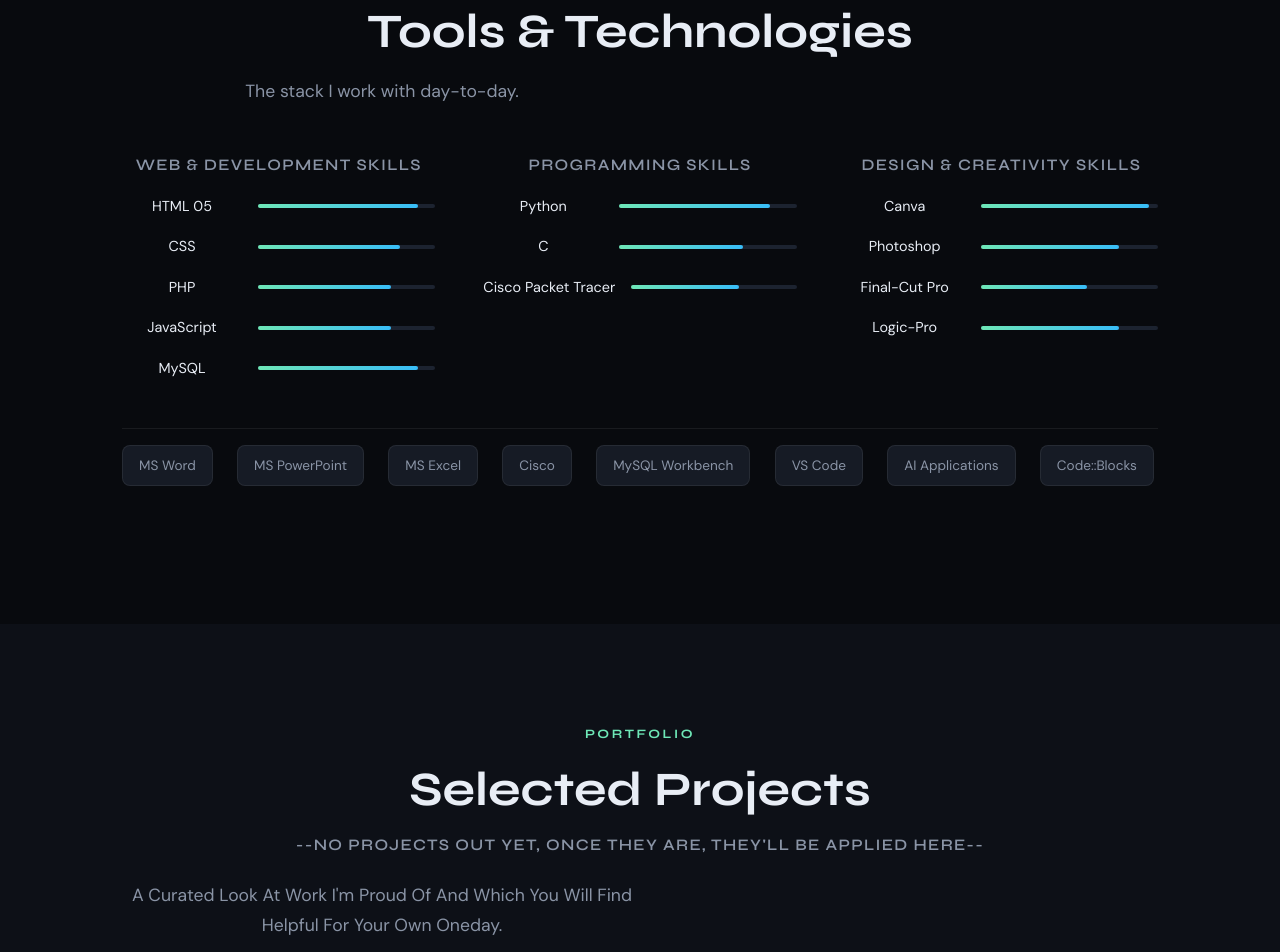
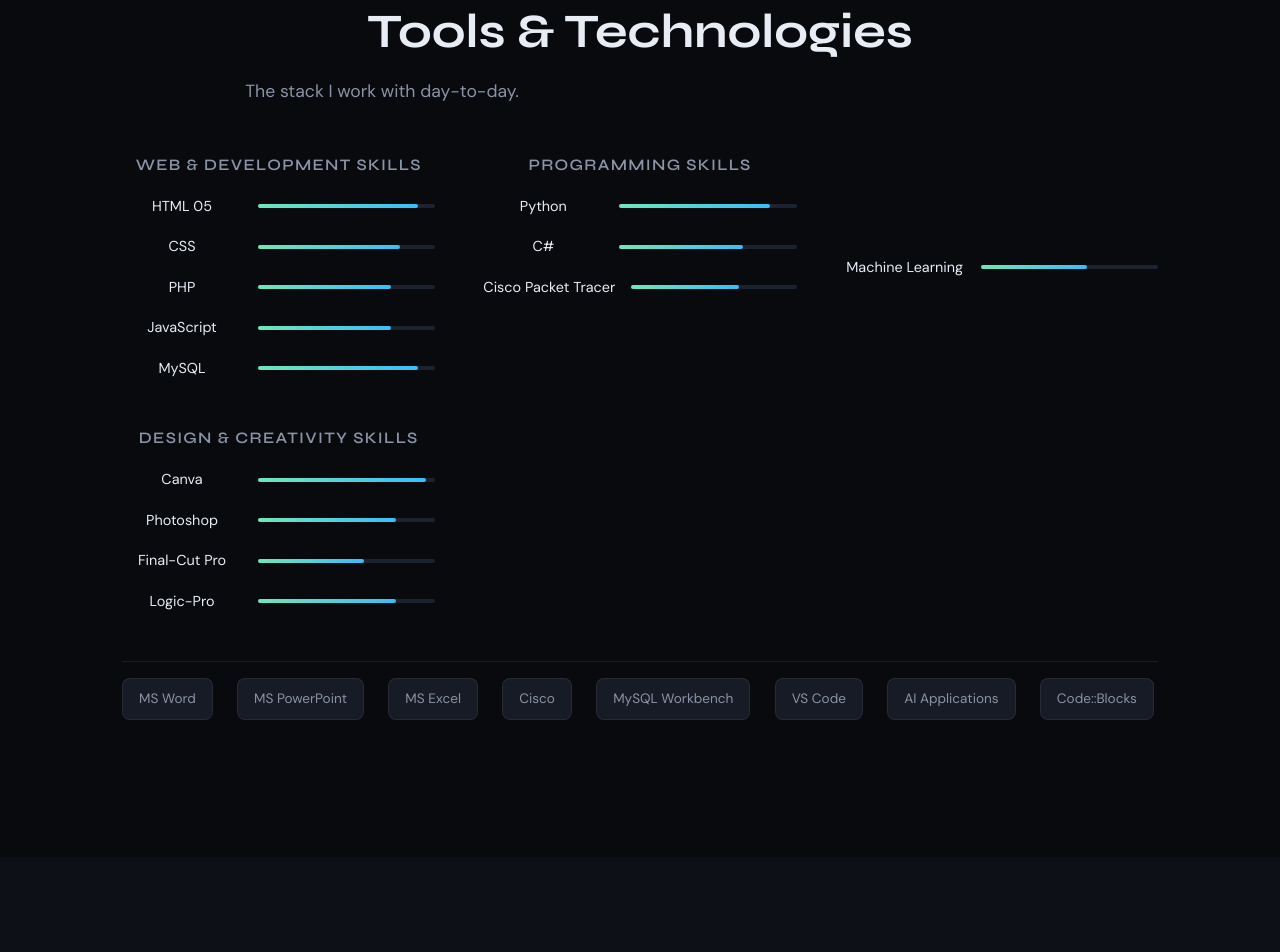
Before and after one commit to lehanranasinghe256/LR---Portfolio, a plain HTML site: page index.html in a window 1280 px wide. Shown: the part 2892-3844 px from the top of the page. Drawn offline with Linux system fonts and the light colour scheme; a script that the page names is missing.

Commit message:
Revise skills section and add Machine Learning
Updated skill section to reflect personal skills and added Machine Learning.

```diff
--- a/index.html
+++ b/index.html
@@ -336,7 +336,7 @@
 </a>
   </section>
 
-  <!-- ═══════════ SKILLS ═══════════ -->
+  <!-- ═══════════ Personal Skills ═══════════ -->
   <section id="skills" class="section">
     <div class="container">
       <div class="section-label">Skills</div>
@@ -378,7 +378,7 @@
               <div class="skill-bar"><div class="skill-fill" style="--pct:85%"></div></div>
             </div>
             <div class="skill-item">
-              <span class="skill-name">C</span>
+              <span class="skill-name">C#</span>
               <div class="skill-bar"><div class="skill-fill" style="--pct:70%"></div></div>
             </div>
             <div class="skill-item">
@@ -387,6 +387,10 @@
             </div>
           </div>
         </div>
+        <div class="skill-item">
+              <span class="skill-name">Machine Learning</span>
+              <div class="skill-bar"><div class="skill-fill" style="--pct:60%"></div></div>
+            </div>
 
         <div class="skills-group">
           <h4>Design &amp; Creativity Skills</h4>
```
